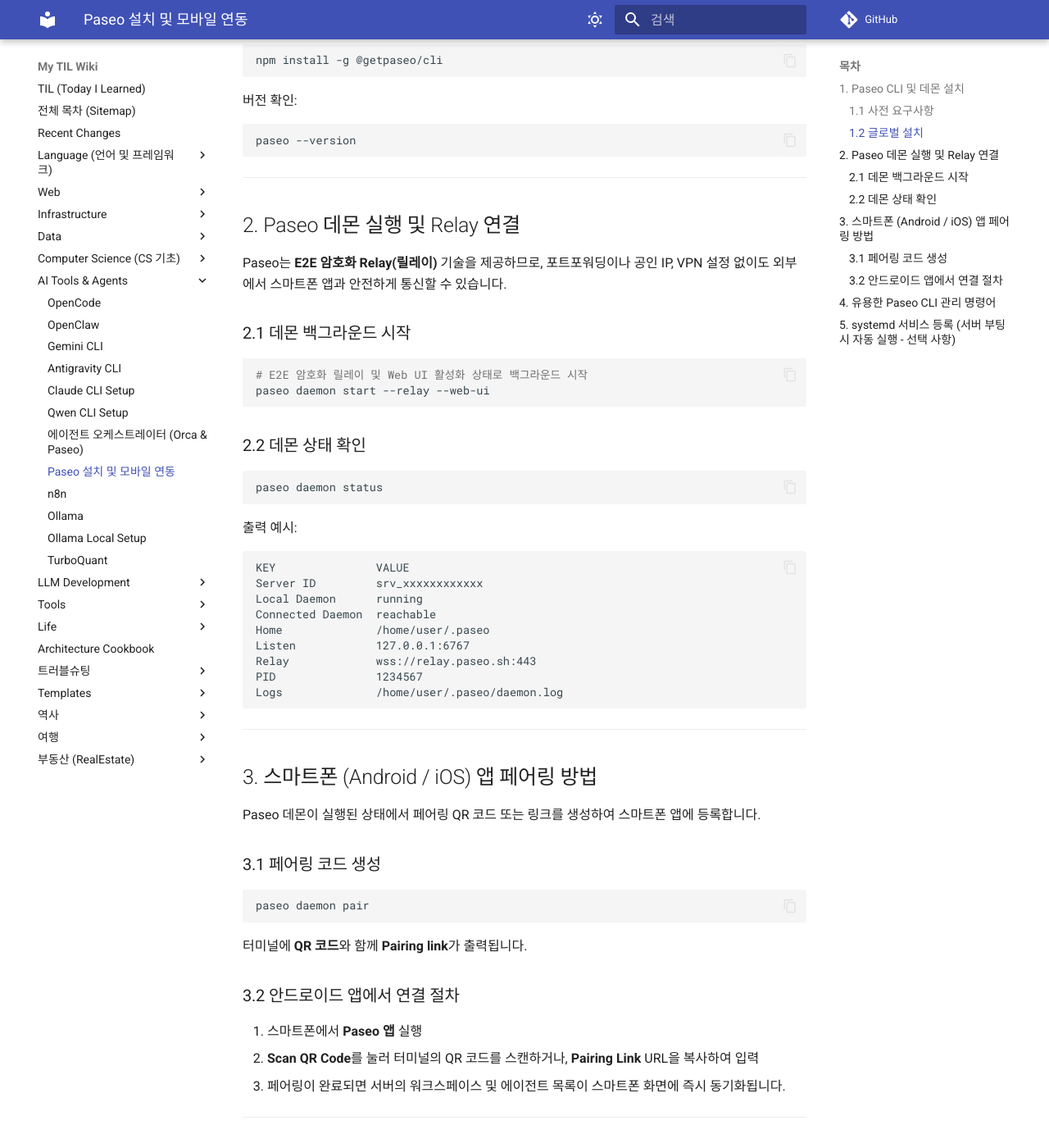
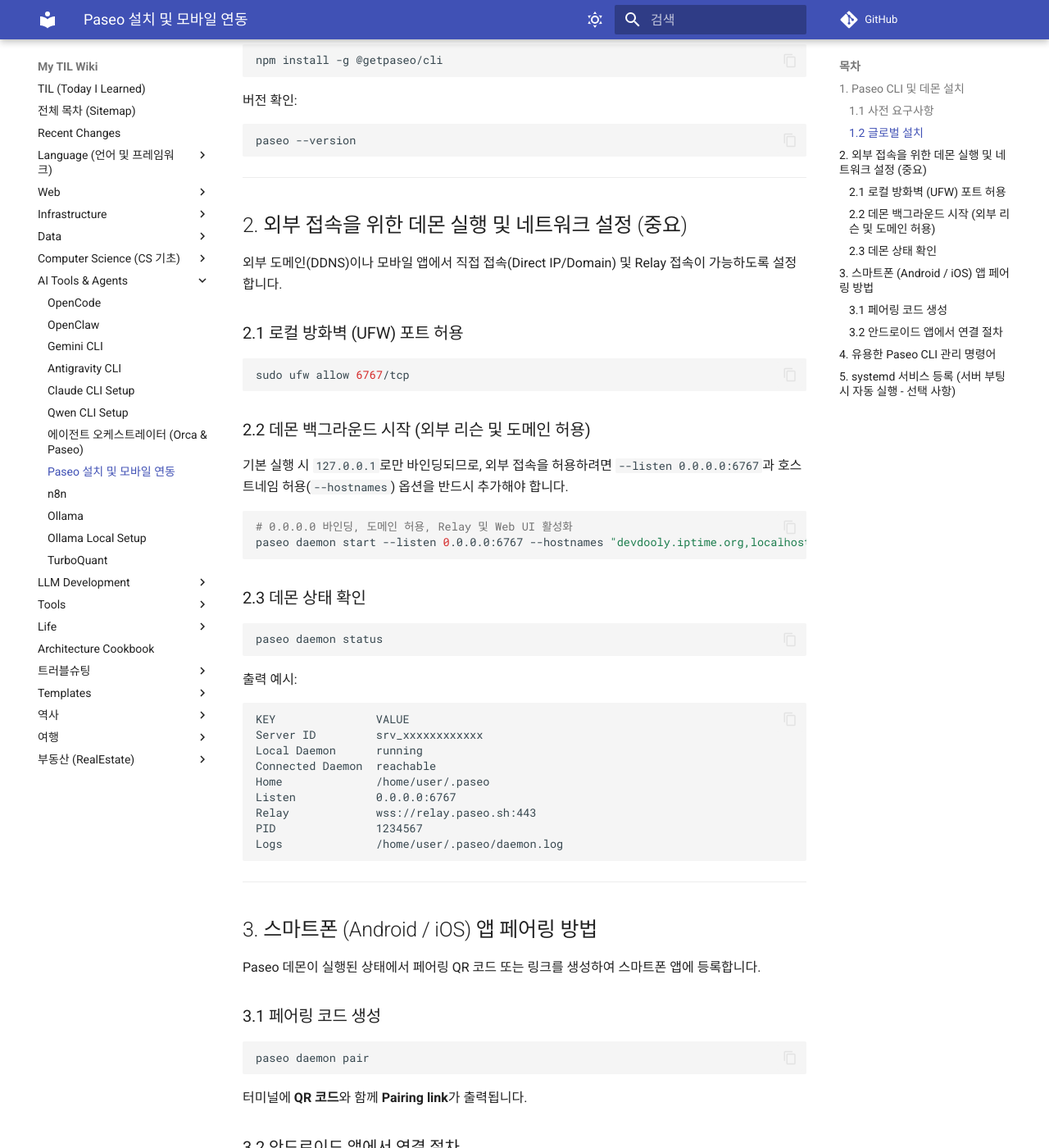
Before and after one commit to DevDooly/TIL, an MkDocs documentation site: the page built from docs/AI/Paseo_Setup_and_Usage.md, in a window 1280 px wide and 1400 px high, scrolled down 503 px. Shown: the whole window at 82% size. Built offline with MkDocs 1.6.1 and Material for MkDocs 9.7.7, drawn with Linux system fonts in a browser that asks for light colours; comment, search, counter and statistics services are not loaded; some of the changed text lies outside the part shown.

Commit message:
docs: Paseo 외부 도메인 및 0.0.0.0 리슨/방화벽 설정 가이드 보강

````diff
--- a/docs/AI/Paseo_Setup_and_Usage.md
+++ b/docs/AI/Paseo_Setup_and_Usage.md
@@ -22,17 +22,24 @@
 
 ---
 
-## 2. Paseo 데몬 실행 및 Relay 연결
+## 2. 외부 접속을 위한 데몬 실행 및 네트워크 설정 (중요)
 
-Paseo는 **E2E 암호화 Relay(릴레이)** 기술을 제공하므로, 포트포워딩이나 공인 IP, VPN 설정 없이도 외부에서 스마트폰 앱과 안전하게 통신할 수 있습니다.
+외부 도메인(DDNS)이나 모바일 앱에서 직접 접속(Direct IP/Domain) 및 Relay 접속이 가능하도록 설정합니다.
 
-### 2.1 데몬 백그라운드 시작
+### 2.1 로컬 방화벽 (UFW) 포트 허용
 ```bash
-# E2E 암호화 릴레이 및 Web UI 활성화 상태로 백그라운드 시작
-paseo daemon start --relay --web-ui
+sudo ufw allow 6767/tcp
 ```
 
-### 2.2 데몬 상태 확인
+### 2.2 데몬 백그라운드 시작 (외부 리슨 및 도메인 허용)
+기본 실행 시 `127.0.0.1`로만 바인딩되므로, 외부 접속을 허용하려면 `--listen 0.0.0.0:6767`과 호스트네임 허용(`--hostnames`) 옵션을 반드시 추가해야 합니다.
+
+```bash
+# 0.0.0.0 바인딩, 도메인 허용, Relay 및 Web UI 활성화
+paseo daemon start --listen 0.0.0.0:6767 --hostnames "devdooly.iptime.org,localhost,127.0.0.1,true" --relay --web-ui
+```
+
+### 2.3 데몬 상태 확인
 ```bash
 paseo daemon status
 ```
@@ -44,7 +51,7 @@
 Local Daemon      running
 Connected Daemon  reachable
 Home              /home/user/.paseo
-Listen            127.0.0.1:6767
+Listen            0.0.0.0:6767
 Relay             wss://relay.paseo.sh:443
 PID               1234567
 Logs              /home/user/.paseo/daemon.log
@@ -74,7 +81,7 @@
 
 | 작업 | 명령어 |
 | :--- | :--- |
-| **데몬 시작** | `paseo daemon start --relay --web-ui` |
+| **데몬 시작 (외부 허용)** | `paseo daemon start --listen 0.0.0.0:6767 --hostnames "devdooly.iptime.org,localhost,true" --relay --web-ui` |
 | **데몬 상태 확인** | `paseo daemon status` |
 | **페어링 QR/링크 출력** | `paseo daemon pair` |
 | **데몬 재시작** | `paseo daemon restart` |
@@ -98,7 +105,7 @@
 
 [Service]
 Type=simple
-ExecStart=%h/.nvm/versions/node/v24.12.0/bin/node %h/.nvm/versions/node/v24.12.0/bin/paseo daemon start --foreground --relay --web-ui
+ExecStart=%h/.nvm/versions/node/v24.12.0/bin/node %h/.nvm/versions/node/v24.12.0/bin/paseo daemon start --foreground --listen 0.0.0.0:6767 --hostnames "devdooly.iptime.org,localhost,true" --relay --web-ui
 Restart=always
 RestartSec=5
 
--- a/docs/Recent_Changes.md
+++ b/docs/Recent_Changes.md
@@ -4,7 +4,7 @@
 
 | 수정 날짜 | 문서 경로 | 커밋 메시지 |
 | :--- | :--- | :--- |
-| 2026-08-21 13:36 | [AI/Paseo_Setup_and_Usage.md](AI/Paseo_Setup_and_Usage.md) | docs: Paseo 설치 및 모바일 원격 제어 설정 가이드 추가 |
+| 2026-08-21 13:38 | [AI/Paseo_Setup_and_Usage.md](AI/Paseo_Setup_and_Usage.md) | docs: Paseo 외부 도메인 및 0.0.0.0 리슨/방화벽 설정 가이드 보강 |
 | 2026-08-21 13:26 | [AI/AI_Coding_Agent_Orchestrators_Orca_Paseo.md](AI/AI_Coding_Agent_Orchestrators_Orca_Paseo.md) | docs: 스마트폰 SSH+tmux 환경과 Paseo 비교 분석 및 하이브리드 워크플로우 보강 |
 | 2026-08-20 10:01 | [Infrastructure/ArgoCD/Examples.md](Infrastructure/ArgoCD/Examples.md) | docs: Jenkins 및 ArgoCD CI/CD 검토 가이드, 장단점, 실전 파이프라인 및 GitOps 연계 상세 보강 |
 | 2026-08-20 10:01 | [Infrastructure/ArgoCD/Usage.md](Infrastructure/ArgoCD/Usage.md) | docs: Jenkins 및 ArgoCD CI/CD 검토 가이드, 장단점, 실전 파이프라인 및 GitOps 연계 상세 보강 |
````
Also changed, not shown: README.md (+1 -1 lines).
